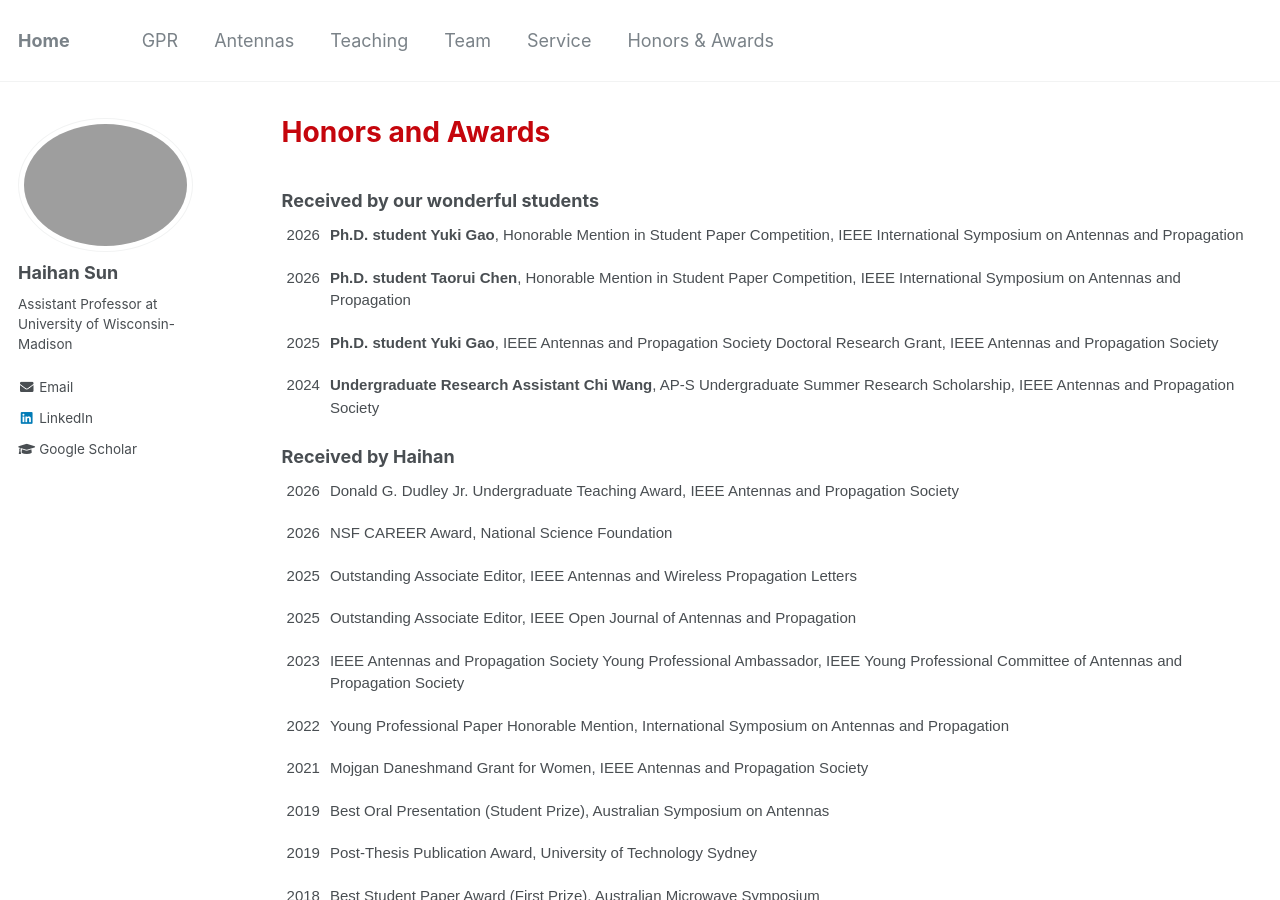
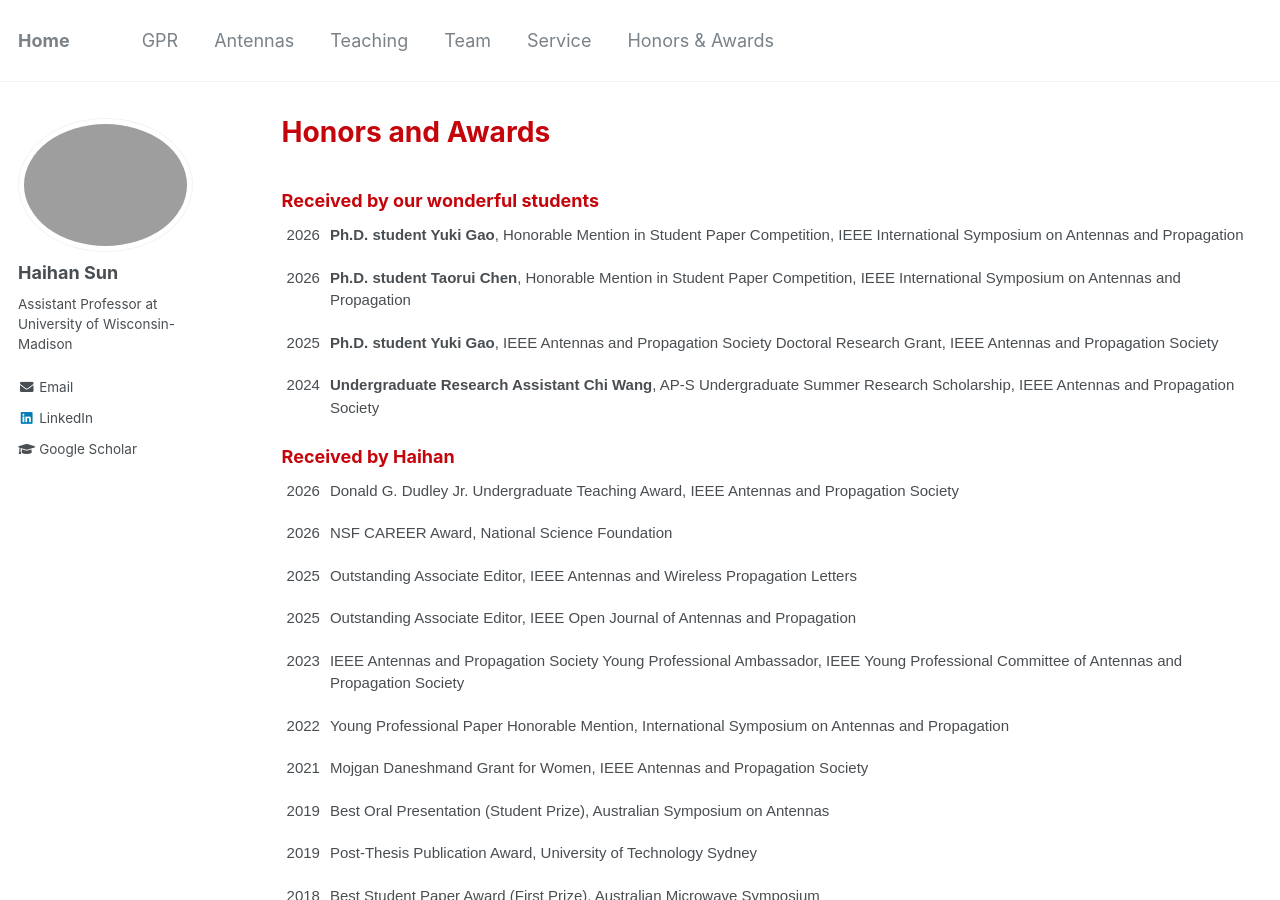
Before and after one commit to Haihan-Sun/Haihan-Sun.github.io, a Jekyll site: the page built from _pages/awards.html, in a window 1280 px wide and 900 px high. Built offline with Jekyll 4.4.1, drawn with Linux system fonts in a browser that asks for light colours.

Commit message:
Update awards.html

```diff
--- a/_pages/awards.html
+++ b/_pages/awards.html
@@ -15,7 +15,7 @@ author_profile: true
 .tg .tg-ko0z{background-color:#ffffff;border-color:#ffffff;font-size:15px;text-align:left;vertical-align:top}
 </style>
 
-<b>Received by our wonderful students </b>
+<span style="color:#C5050C"><b>Received by our wonderful students </b> </span>
  </tr>
 <table class="tg">
 
@@ -49,7 +49,7 @@ author_profile: true
 </tbody>
 </table>
 
-<b> Received by Haihan </b>
+<span style="color:#C5050C"><b>Received by Haihan </b> </span>
  </tr>
 <table class="tg">
 <tbody>
```
